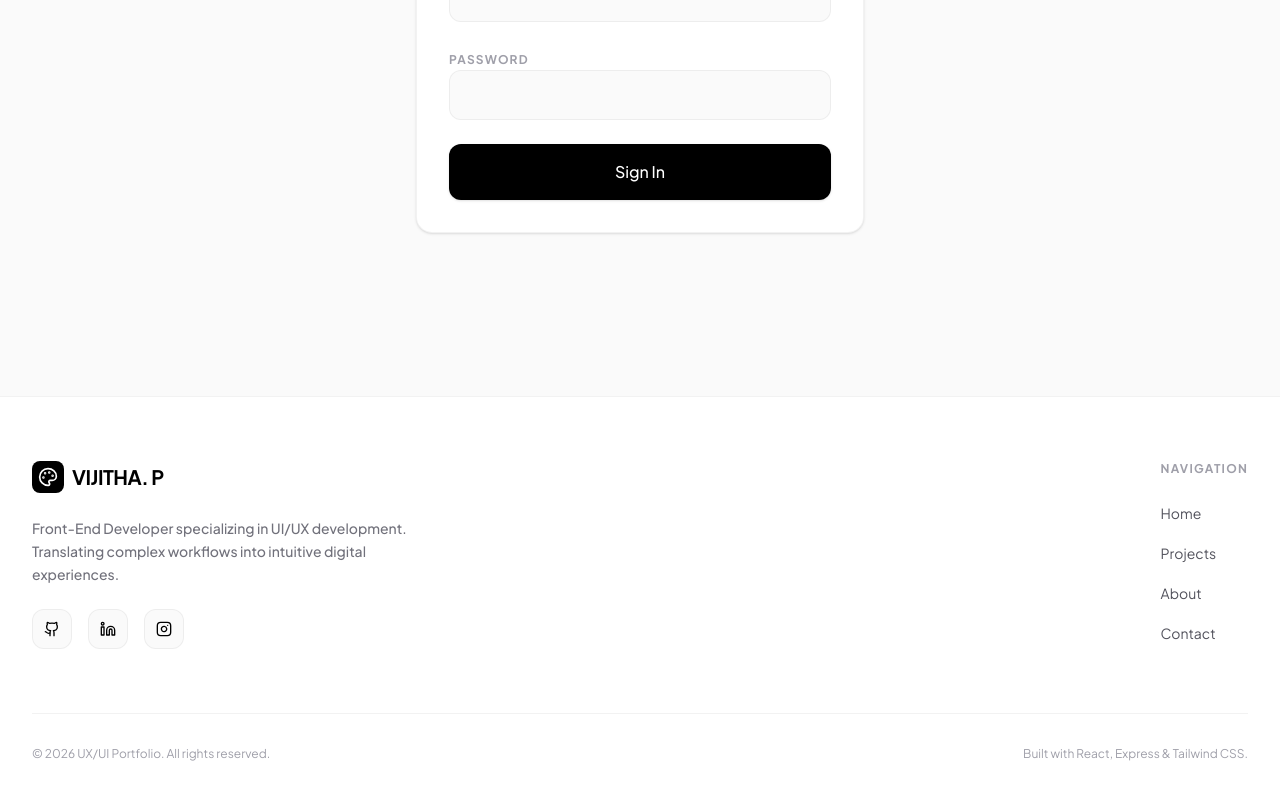
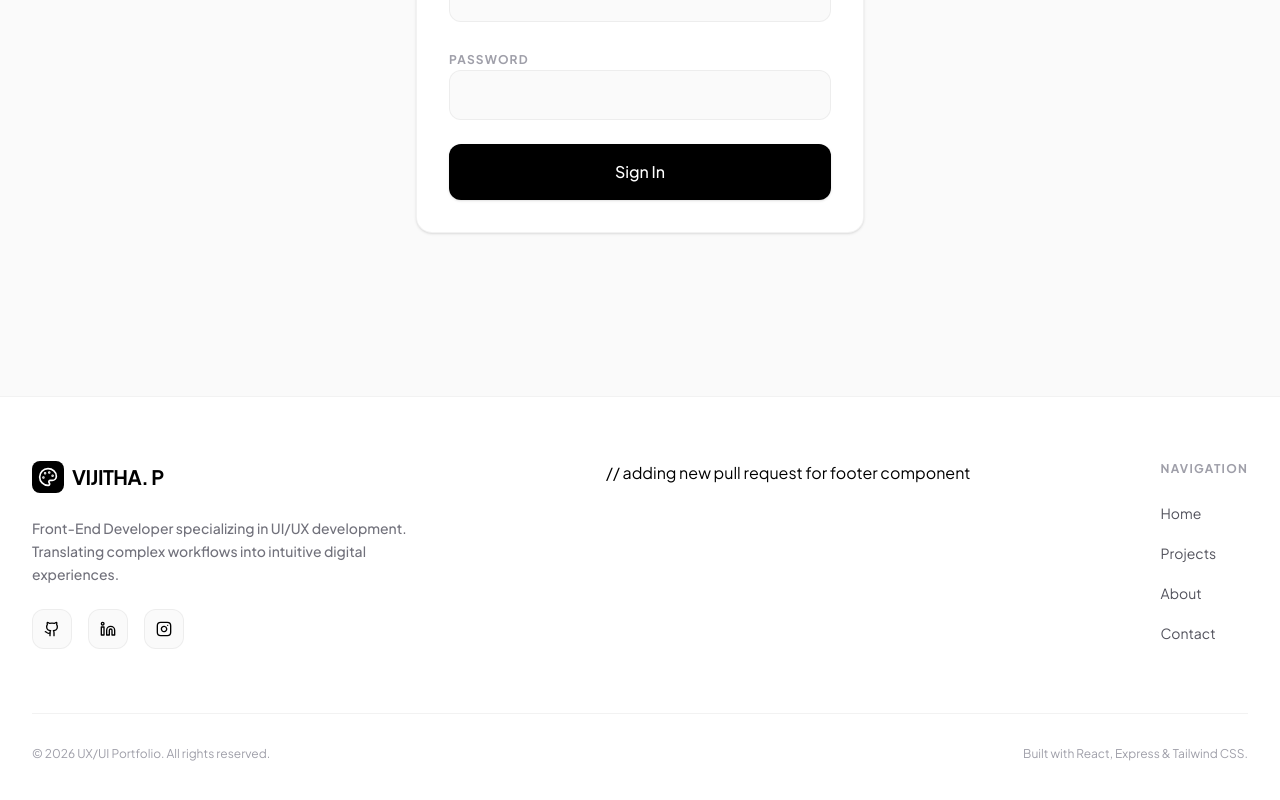
Before and after one commit to PVijitha/portfolio, a React (Vite) app: page /login in a window 1280 px wide. Shown: the part 404-1204 px from the top of the page. Built offline with nearby package versions, Linux system fonts and the light colour scheme.

Commit message:
test commit

```diff
--- a/src/components/Footer.tsx
+++ b/src/components/Footer.tsx
@@ -40,7 +40,7 @@ export default function Footer() {
               </a>
             </div>
           </div>
-
+          // adding new pull request for footer component
           <div>
             <h4 className="text-xs font-bold uppercase tracking-widest text-zinc-400 mb-6">
               Navigation
```
